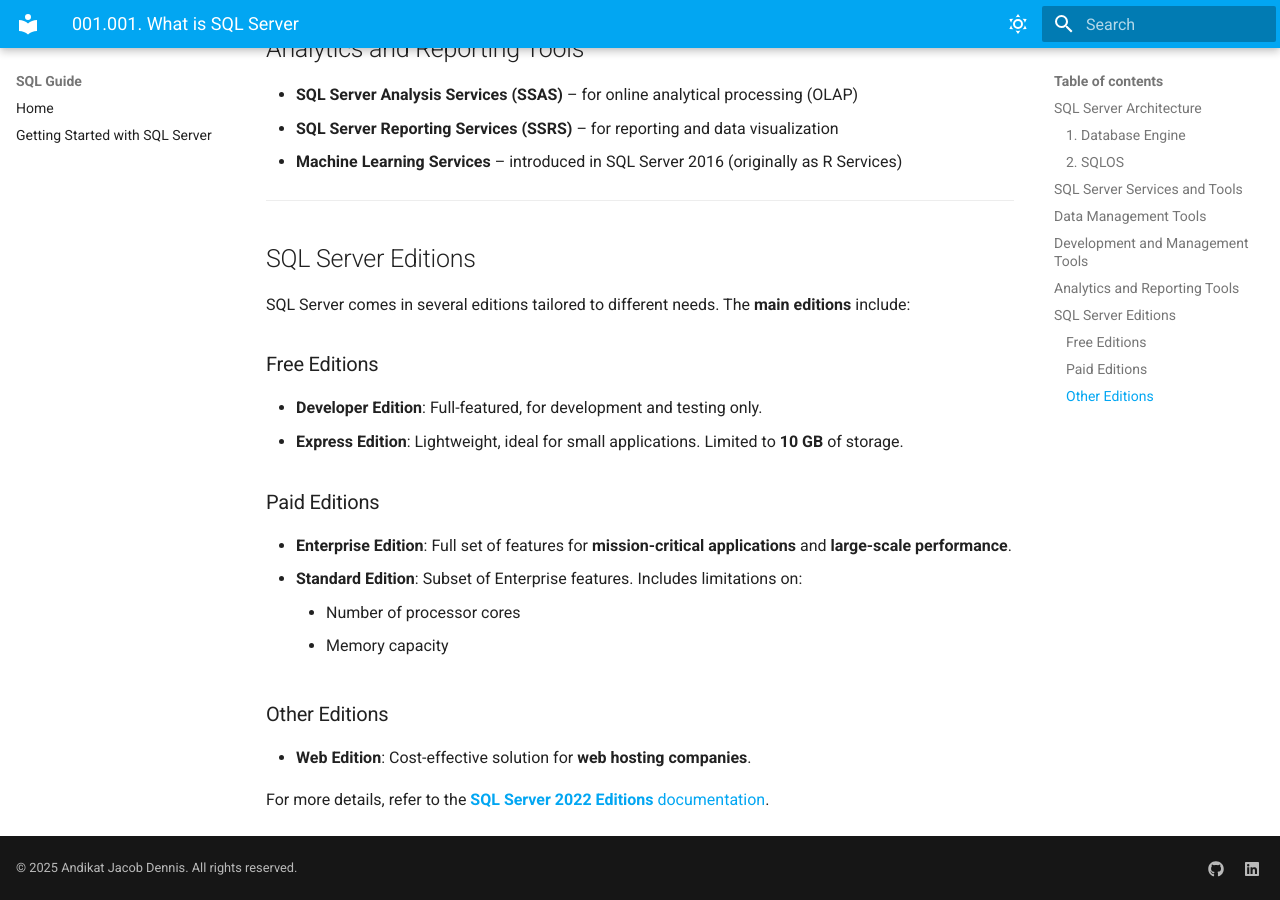
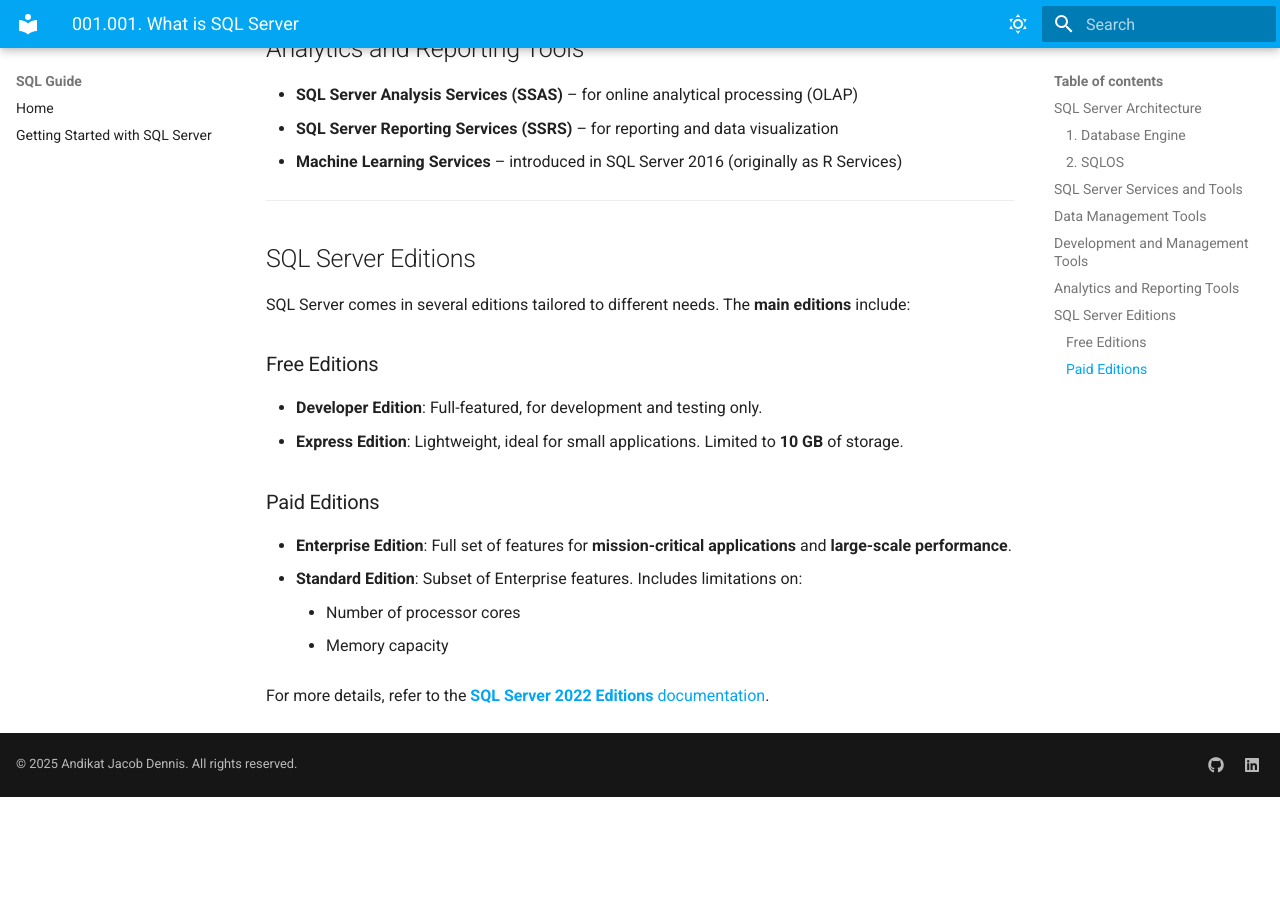
Before and after one commit to andikatjacobdennis/SQL_Guide, an MkDocs documentation site: the page built from docs/001_Getting_Started_with_SQL_Server/001.001.What_is_SQL_Server.md, in a window 1280 px wide and 900 px high, scrolled down 2545 px. Built offline with MkDocs 1.6.1 and Material for MkDocs 9.7.7, drawn with Linux system fonts in a browser that asks for light colours; after the commit the page ends 3342 px from its top, so only the background shows below that.

Commit message:
updated What is SQL Server

```diff
--- a/docs/001_Getting_Started_with_SQL_Server/001.001.What_is_SQL_Server.md
+++ b/docs/001_Getting_Started_with_SQL_Server/001.001.What_is_SQL_Server.md
@@ -87,8 +87,4 @@
       - Number of processor cores
       - Memory capacity
 
-### Other Editions
-
-- **Web Edition**: Cost-effective solution for **web hosting companies**.
-
 For more details, refer to the [**SQL Server 2022 Editions** documentation](https://learn.microsoft.com/en-us/sql/sql-server/editions-and-components-of-sql-server-2022?view=sql-server-ver16).
```
